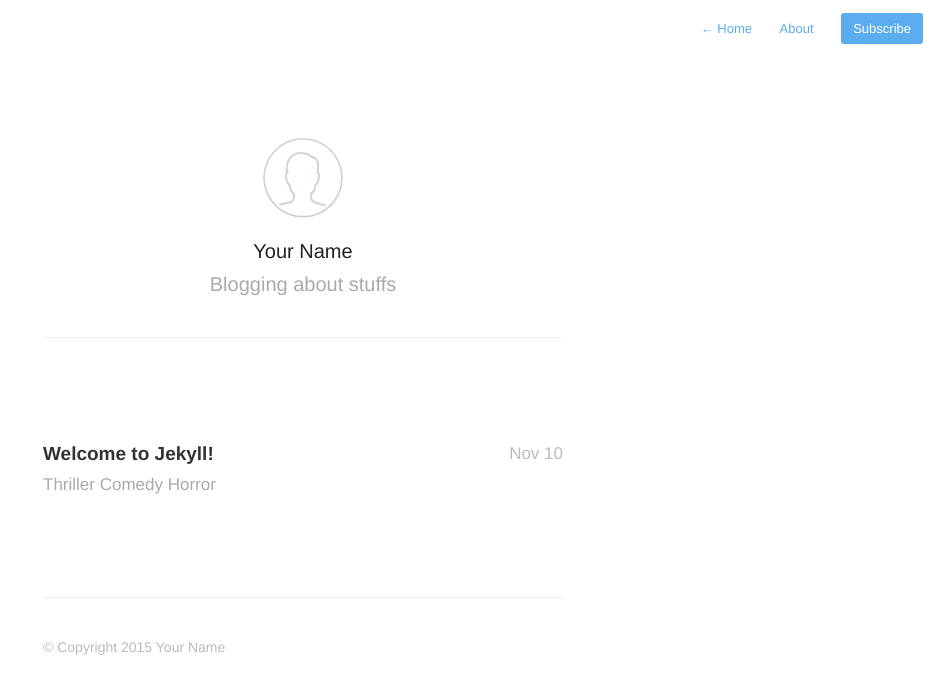
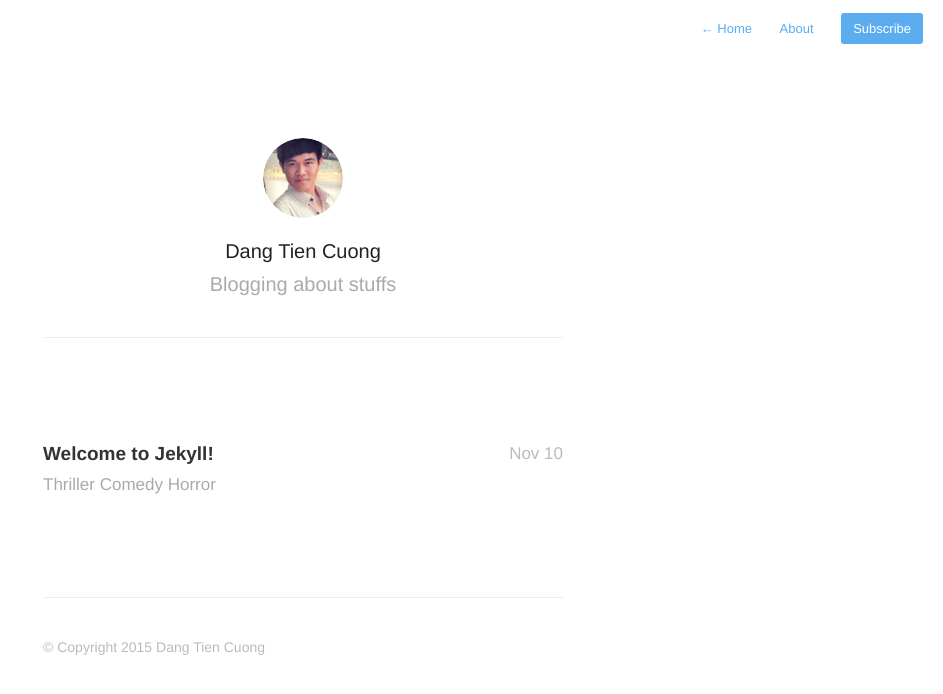
Before and after one commit to cinoss/cinoss.github.io, a Jekyll site: the page built from index.html, in a window 1280 px wide. Shown: the top 694 px of the page, without its empty margins (337-1280 px from the left). Built offline with Jekyll 4.4.1, drawn with Linux system fonts in a browser that asks for light colours; nearby versions of some CDN libraries; Markdown is read by kramdown in place of the engine named in the settings; the list of posts is cut into pages by our own code.

```diff
--- a/_config.yml
+++ b/_config.yml
@@ -1,6 +1,6 @@
-name: Your New Jekyll Site
+name: Dang Tien Cuong Site
 description: Blogging about stuffs
-meta_description: "Your New Jekyll Site, Blogging about stuffs"
+meta_description: "Dang Tien Cuong Site, Blogging about stuffs"
 
 aboutPage: true
 
@@ -9,14 +9,14 @@ highlighter: pygments
 
 paginate: 20
 baseurl: /
-domain_name: 'http://yourblog-domain.com'
-google_analytics: 'UA-XXXXXXXX-X'
+domain_name: 'http://cinoss.me'
+google_analytics: 'UA-64517861-1'
 disqus_shortname: 'your-disqus-shortname'
 
 # Details for the RSS feed generator
-url:            'http://your-blog-url.example.com'
-author:         'Your Name'
-authorTwitter:  'YourTwitterUsername'
+url:            'http://cinoss.me'
+author:         'Dang Tien Cuong'
+authorTwitter:  'phieu_long'
 
 permalink:       /:year/:title/
 
```
Also changed, not shown: assets/images/avatar.png, assets/images/avatar@2x.png, assets/images/default/avatar.png (added), assets/images/default/avatar@2x.png (added).
